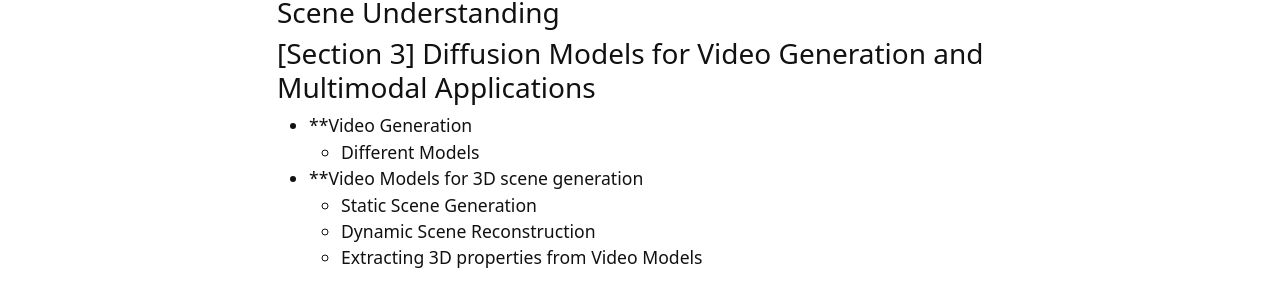
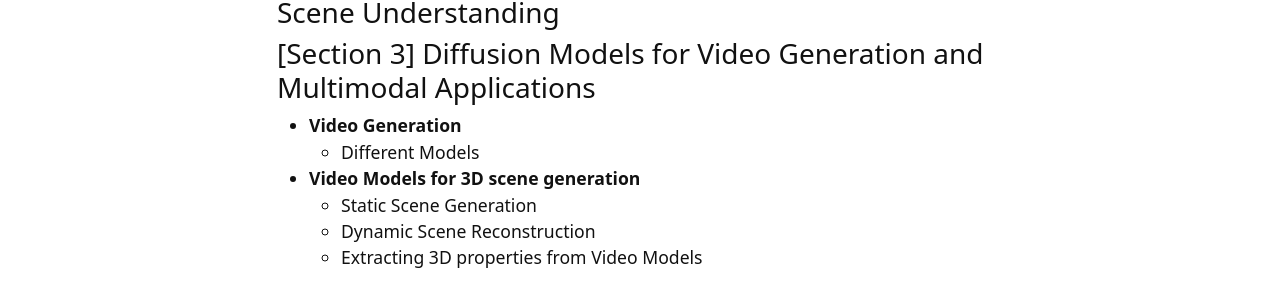
Before and after one commit to howtobuildworldmodels/howtobuildworldmodels.github.io, a Jekyll site: the page built from index.md, in a window 1280 px wide. Shown: the part 1217-1508 px from the top of the page. Built offline with Jekyll 4.4.1, drawn with Linux system fonts in a browser that asks for light colours.

```diff
--- a/index.md
+++ b/index.md
@@ -40,9 +40,9 @@ Generative models have advanced rapidly in recent years, driving breakthroughs a
 ### [Section 2] Diffusion Models for 3D Reconstruction and Scene Understanding
 ### [Section 3] Diffusion Models for Video Generation and Multimodal Applications
 
-- **Video Generation
+- **Video Generation**
   - Different Models
-- **Video Models for 3D scene generation
+- **Video Models for 3D scene generation**
   - Static Scene Generation
   - Dynamic Scene Reconstruction
   - Extracting 3D properties from Video Models
```
